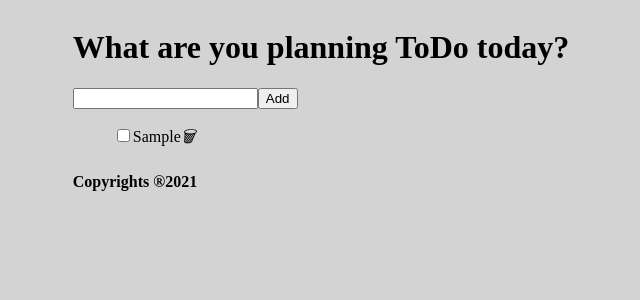
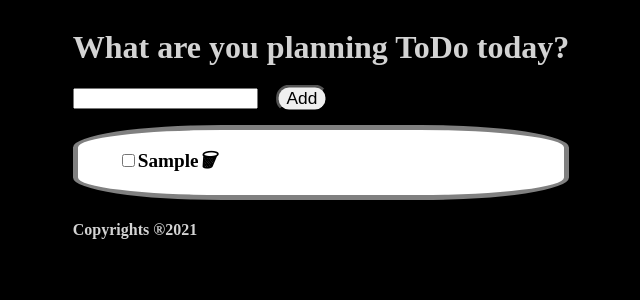
Before and after one commit to Kenan-Alnaser/To-Do-List-React, a React (Create React App) app: page / in a window 1280 px wide. Both pictures are taken after typing "Sample" into the empty fields and a click on the input "Add". Shown: the top 300 px of the page, without its empty margins (319-959 px from the left). Built offline with nearby package versions, Linux system fonts and the light colour scheme.

Commit message:
some styling added

```diff
--- a/src/components/List.js
+++ b/src/components/List.js
@@ -23,7 +23,7 @@ const List = (props) => {
   return (
     <form onSubmit={submitHandle}>
       <input type="text" value={userInput} onChange={changeHandle} />
-      <input type="submit" value="Add" />
+      <input type="submit" value="Add" class="submitBtn" />
     </form>
   );
 };
--- a/src/components/ToDos.js
+++ b/src/components/ToDos.js
@@ -1,6 +1,6 @@
 const ToDos = (props) => {
   const userTodos = props.list.map((toDo, i) => (
-    <li key={i}>
+    <li class="listItem" key={i}>
       <input
         type="checkbox"
         defaultChecked={toDo.done}
@@ -17,7 +17,7 @@ const ToDos = (props) => {
       </i>
     </li>
   ));
-  return <ul>{userTodos}</ul>;
+  return <ul class="listContainer">{userTodos}</ul>;
 };
 
 export default ToDos;
--- a/src/sass/main.scss
+++ b/src/sass/main.scss
@@ -2,9 +2,33 @@ body {
   display: flex;
   align-items: center;
   justify-content: center;
-  background-color: lightgray;
+  background-color: black;
+  color: lightgrey;
 }
 
 li {
   list-style: none;
 }
+
+.listItem {
+  font-size: larger;
+  font-weight: bold;
+  color: black;
+  margin: 1rem 0 1rem 0;
+}
+
+i:hover {
+  cursor: pointer;
+}
+
+.listContainer {
+  border: 5px solid grey;
+  background-color: white;
+  border-radius: 30%;
+}
+
+.submitBtn {
+  border-radius: 10px;
+  transform: scale(1.3);
+  margin-left: 1.5rem;
+}
```
